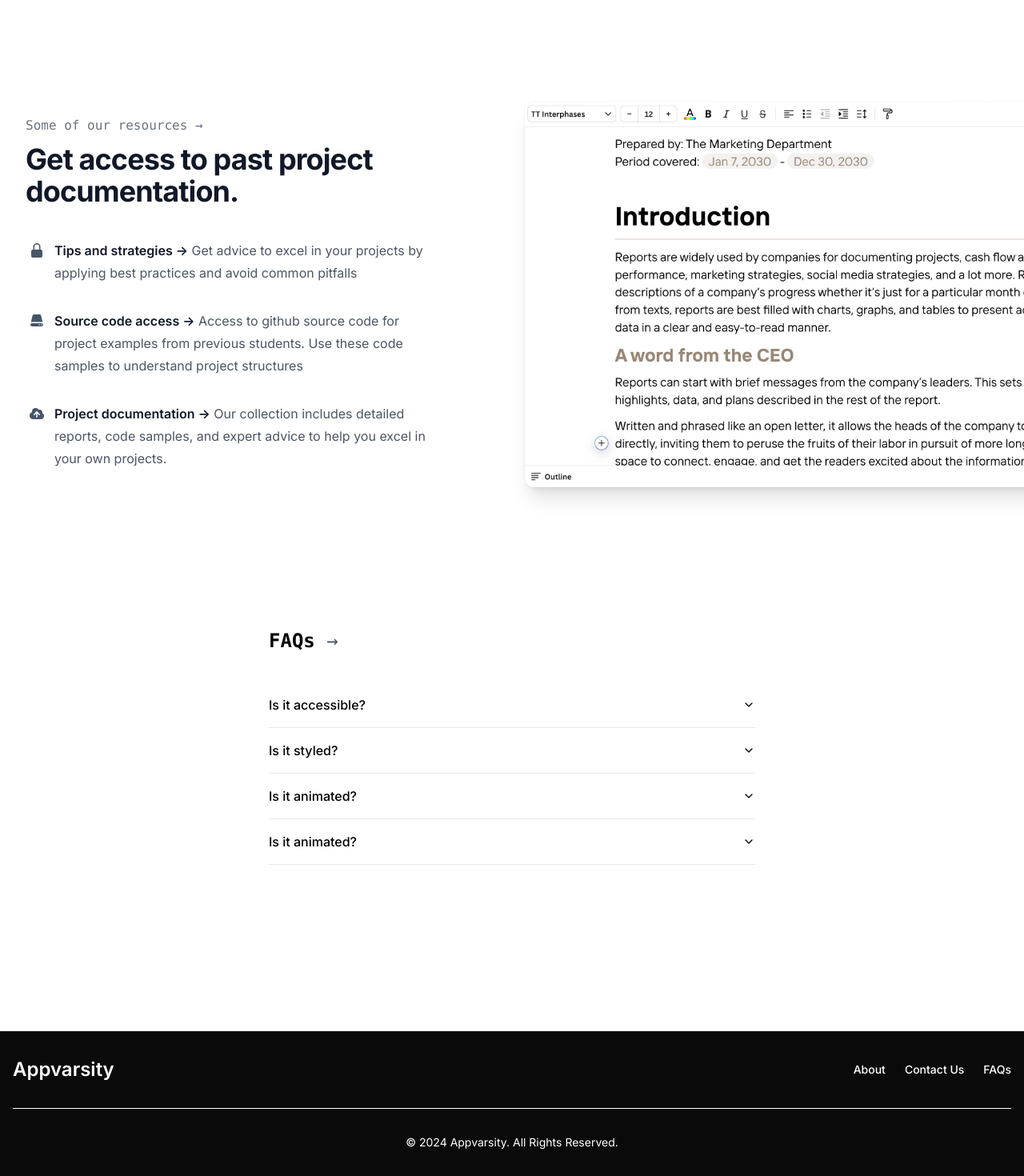
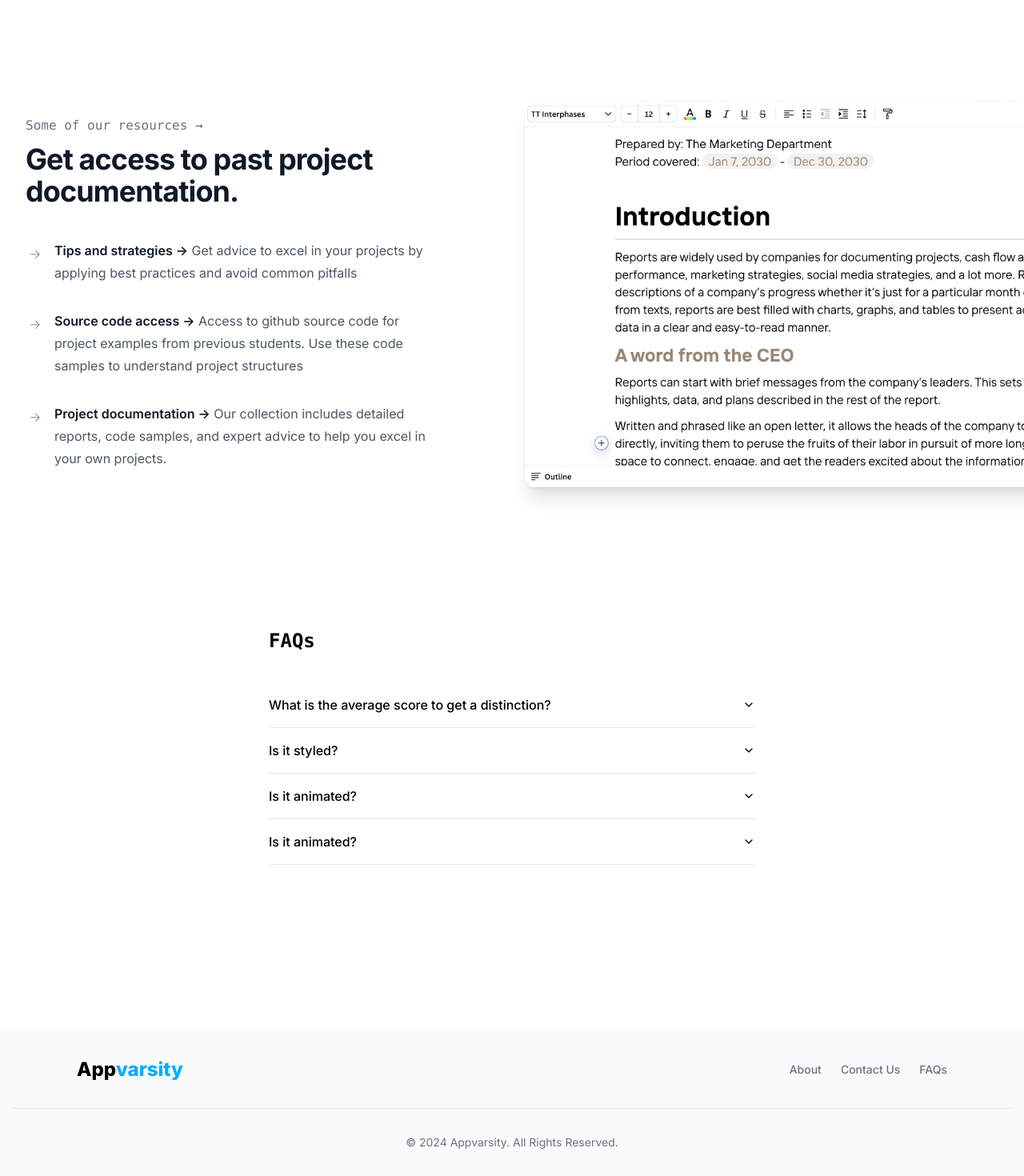
Before and after one commit to somkenemuscle/AppVarsity, a Next.js app: page / in a window 1280 px wide. Shown: the part 1145-2615 px from the top of the page at 80% size. Built offline with nearby package versions, Linux system fonts and the light colour scheme; no server answers.

Commit message:
2:working on homepage:footer/accordion

```diff
--- a/components/shared/Faqs.tsx
+++ b/components/shared/Faqs.tsx
@@ -9,16 +9,15 @@ import { faqsOnHomepage } from "@/constants/faqsOnHomePage"
 
 
 export function AccordionFaqs() {
-
     return (
         <SlideIn direction='bottom'>
             <div className="mt-32 mb-20">
                 <div className="mx-auto max-w-2xl px-4 lg:px-8">
-                    <p className="font-semibold text-2xl mb-9 sm:text-left font-mono"> FAQs <span className="font-extralight text-slate-600" aria-hidden="true">→</span></p>
+                    <p className="font-semibold text-2xl mb-9 sm:text-left font-mono"> FAQs</p>
                     <Accordion type="single" collapsible className="w-full">
                         {faqsOnHomepage.map((item) => (
                             <AccordionItem key={item.value} value={item.value}>
-                                <AccordionTrigger>{item.trigger}</AccordionTrigger>
+                                <AccordionTrigger className="no-underline hover:no-underline">{item.trigger}</AccordionTrigger>
                                 <AccordionContent>{item.content}</AccordionContent>
                             </AccordionItem>
                         ))}
--- a/components/shared/Features.tsx
+++ b/components/shared/Features.tsx
@@ -16,7 +16,7 @@ export default function Features() {
                                     {features.map((feature) => (
                                         <div key={feature.name} className="relative pl-9">
                                             <dt className="inline font-semibold text-gray-900">
-                                                <feature.icon aria-hidden="true" className="absolute left-1 top-1 h-5 w-5 text-slate-600" />
+                                                <span className="absolute left-1 top-1 h-5 w-4 font-extralight text-slate-600">{feature.icon}</span>
                                                 {feature.name}
                                             </dt>{' '}
                                             <dd className="inline">{feature.description}</dd>
--- a/components/shared/Footer.tsx
+++ b/components/shared/Footer.tsx
@@ -2,15 +2,15 @@ import Link from 'next/link';
 
 function Footer() {
     return (
-        <footer className="bg-neutral-950 text-white shadow mt-52">
+        <footer className="bg-gray-50 text-black shadow mt-52">
             <div className="w-full max-w-screen-xl mx-auto p-4 md:py-8">
-                <div className="sm:flex sm:items-center sm:justify-between">
+                <div className="lg:mx-20 md:mx-6 sm:flex sm:items-center sm:mx-auto sm:justify-between">
                     <Link href="/">
-                        <span className="flex items-center mb-4 sm:mb-0 space-x-3 rtl:space-x-reverse text-2xl font-semibold whitespace-nowrap dark:text-white">
-                            Appvarsity
+                        <span className="flex items-center mb-4 sm:mb-0 space-x-3 rtl:space-x-reverse text-2xl font-extrabold whitespace-nowrap dark:text-gray-500">
+                            App<span className='text-blue-100'>varsity</span>
                         </span>
                     </Link>
-                    <ul className="flex flex-wrap items-center mb-6 text-sm font-medium text-white sm:mb-0 dark:text-gray-400">
+                    <ul className="flex flex-wrap items-center mb-6 text-sm font-medium  sm:mb-0 text-gray-500">
                         <li>
                             <Link href="#">
                                 <span className="hover:underline me-4 md:me-6">About</span>
@@ -28,8 +28,8 @@ function Footer() {
                         </li>
                     </ul>
                 </div>
-                <hr className="my-6 border-white sm:mx-auto dark:border-white lg:my-8" />
-                <span className="block text-sm text-white sm:text-center dark:text-gray-400">
+                <hr className="my-6  sm:mx-auto  lg:my-8" />
+                <span className="block text-sm text-gray-500 sm:text-center dark:text-gray-400">
                     © 2024 <Link href="/"><span className="hover:underline">Appvarsity</span></Link>. All Rights Reserved.
                 </span>
             </div>
--- a/components/shared/Herosection.tsx
+++ b/components/shared/Herosection.tsx
@@ -4,7 +4,7 @@ import { words } from "@/constants/words";
 
 const HeroSection = () => {
     return (
-        <div className="relative isolate px-6 lg:px-8 bg-neutral-950">
+        <div className="relative isolate px-6 lg:px-8 bg-black">
             <div className="mx-auto max-w-2xl py-32 sm:py-48 lg:py-56">
                 <div className="text-center">
                     <h1 className="text-4xl font-semibold tracking-tight text-white sm:text-6xl">
--- a/components/shared/Navbar.tsx
+++ b/components/shared/Navbar.tsx
@@ -19,7 +19,7 @@ const Navbar = () => {
     return (
         <div>
             <header className='fixed inset-x-0 top-0 z-50'>
-                <nav aria-label="Global" className="flex items-center justify-between p-5 lg:px-36 text-white bg-neutral-950">
+                <nav aria-label="Global" className="flex items-center justify-between p-5 lg:px-36 text-white bg-black">
                     <div className="flex lg:flex-1">
                         {/* Company logo */}
                         <Link href="/" className="-m-1.5 p-1.5">
--- a/constants/faqsOnHomePage.ts
+++ b/constants/faqsOnHomePage.ts
@@ -1,21 +1,21 @@
 export const faqsOnHomepage = [
     {
-        value: 'item-1',
-        trigger: 'Is it accessible?',
+        value: 'q1',
+        trigger: 'What is the average score to get a distinction?',
         content: 'Yes. It adheres to the WAI-ARIA design pattern.'
     },
     {
-        value: 'item-2',
+        value: 'q2',
         trigger: 'Is it styled?',
         content: 'Yes. It comes with default styles that match the other components\' aesthetic.'
     },
     {
-        value: 'item-3',
+        value: 'q3',
         trigger: 'Is it animated?',
         content: 'Yes. It\'s animated by default, but you can disable it if you prefer.'
     },
     {
-        value: 'item-4',
+        value: 'q4',
         trigger: 'Is it animated?',
         content: 'Yes. It\'s animated by default, but you can disable it if you prefer.'
     },
--- a/constants/features.ts
+++ b/constants/features.ts
@@ -1,21 +1,23 @@
-import { CloudArrowUpIcon, LockClosedIcon, ServerIcon, } from '@heroicons/react/20/solid';
 
 export const features = [
     {
+
         name: 'Tips and strategies ->',
         description: 'Get advice to excel in your projects by applying best practices and avoid common pitfalls',
-        icon: LockClosedIcon,
+        icon: '->',
     },
     {
         name: 'Source code access ->',
         description: 'Access to github source code for project examples from previous students. Use these code samples to understand project structures',
-        icon: ServerIcon, // Ensure you have a suitable icon or replace this with the appropriate one.
+        icon: '->',
+
     },
     {
         name: 'Project documentation ->',
         description:
             'Our collection includes detailed reports, code samples, and expert advice to help you excel in your own projects.',
-        icon: CloudArrowUpIcon,
+        icon: '->',
+
     },
 
 ];
```
